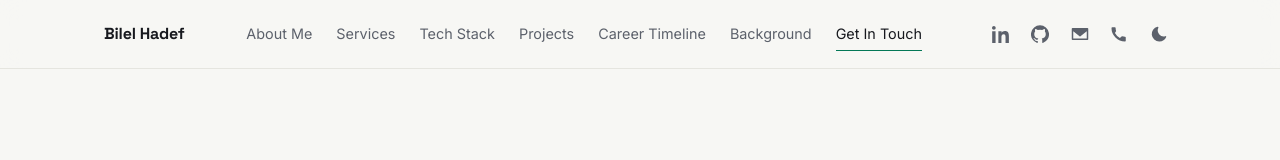
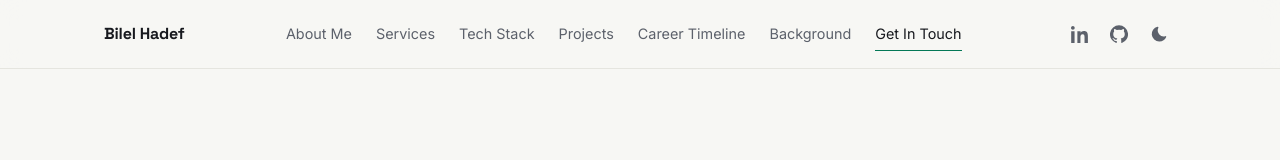
Before and after one commit to bilel-hadef/portfolio, a plain HTML site: page index.html in a window 1280 px wide. Shown: the top 160 px of the page. Drawn offline with nearby package versions, Linux system fonts and the light colour scheme.

Commit message:
removed phone and mail icons

```diff
--- a/index.html
+++ b/index.html
@@ -84,16 +84,6 @@
         <li>
           <a href="https://github.com/benhadef" aria-label="GitHub" title="GitHub">
             <svg viewBox="0 0 24 24" aria-hidden="true"><path fill="currentColor" d="M12 .5a12 12 0 0 0-3.79 23.4c.6.1.82-.26.82-.58l-.01-2.03c-3.34.72-4.04-1.61-4.04-1.61-.55-1.39-1.34-1.76-1.34-1.76-1.09-.75.08-.73.08-.73 1.2.09 1.84 1.24 1.84 1.24 1.07 1.83 2.81 1.3 3.5.99.11-.78.42-1.3.76-1.6-2.67-.3-5.47-1.34-5.47-5.95 0-1.32.47-2.39 1.24-3.23-.13-.3-.54-1.53.12-3.18 0 0 1.01-.32 3.3 1.23a11.5 11.5 0 0 1 6 0c2.29-1.55 3.3-1.23 3.3-1.23.66 1.65.25 2.88.12 3.18.77.84 1.24 1.91 1.24 3.23 0 4.62-2.81 5.64-5.49 5.94.43.37.81 1.1.81 2.22l-.01 3.29c0 .32.22.69.83.57A12 12 0 0 0 12 .5Z"/></svg>
-          </a>
-        </li>
-        <li class="nav-social__extra">
-          <a href="mailto:bilel.benhadef@outlook.com" aria-label="Email" title="Email">
-            <svg viewBox="0 0 24 24" aria-hidden="true"><path fill="currentColor" d="M2 4h20a1 1 0 0 1 1 1v14a1 1 0 0 1-1 1H2a1 1 0 0 1-1-1V5a1 1 0 0 1 1-1Zm10 8.7L3.6 6H20.4L12 12.7ZM3 8.3V18h18V8.3l-8.4 6.7a1 1 0 0 1-1.2 0L3 8.3Z"/></svg>
-          </a>
-        </li>
-        <li class="nav-social__extra">
-          <a href="tel:+32487252149" aria-label="Phone" title="Phone">
-            <svg viewBox="0 0 24 24" aria-hidden="true"><path fill="currentColor" d="M6.6 10.8a15.5 15.5 0 0 0 6.6 6.6l2.2-2.2a1 1 0 0 1 1-.25 11.4 11.4 0 0 0 3.6.57 1 1 0 0 1 1 1V21a1 1 0 0 1-1 1A18 18 0 0 1 2 4a1 1 0 0 1 1-1h3.5a1 1 0 0 1 1 1c0 1.25.2 2.46.57 3.6a1 1 0 0 1-.25 1L6.6 10.8Z"/></svg>
           </a>
         </li>
         <li>
--- a/styles.css
+++ b/styles.css
@@ -848,7 +848,6 @@ main {
   .site-footer { padding-left: 1.15rem; padding-right: 1.15rem; }
 
   .nav { padding: 0.9rem 1.15rem; }
-  .nav-social__extra { display: none; }
 
   .hero { padding-top: clamp(2.5rem, 12vw, 4rem); }
   .hero h1 { font-size: clamp(2.3rem, 9vw, 3rem); }
```
